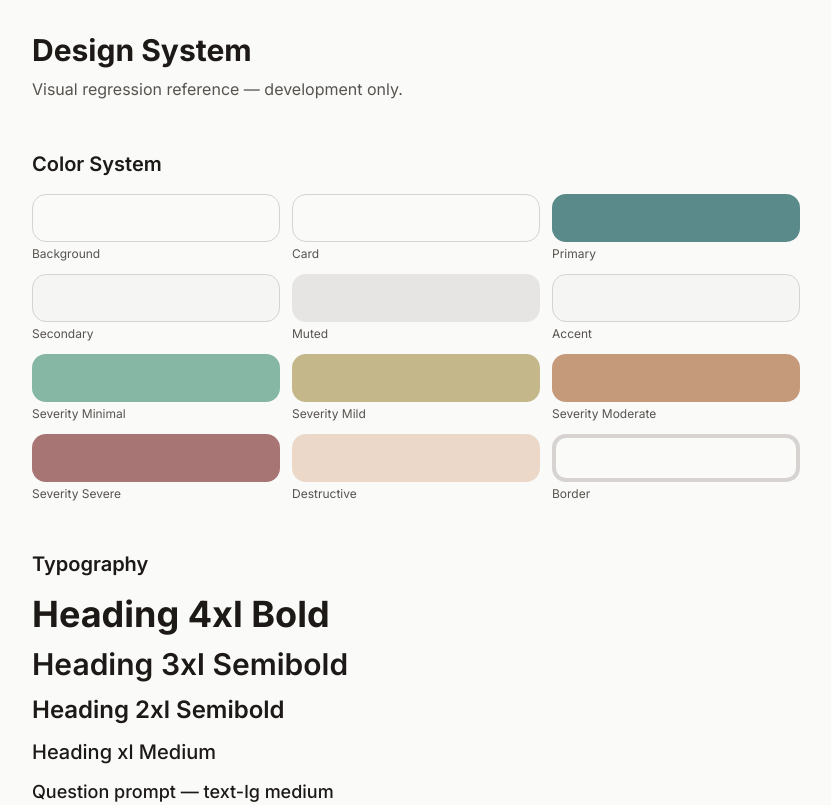
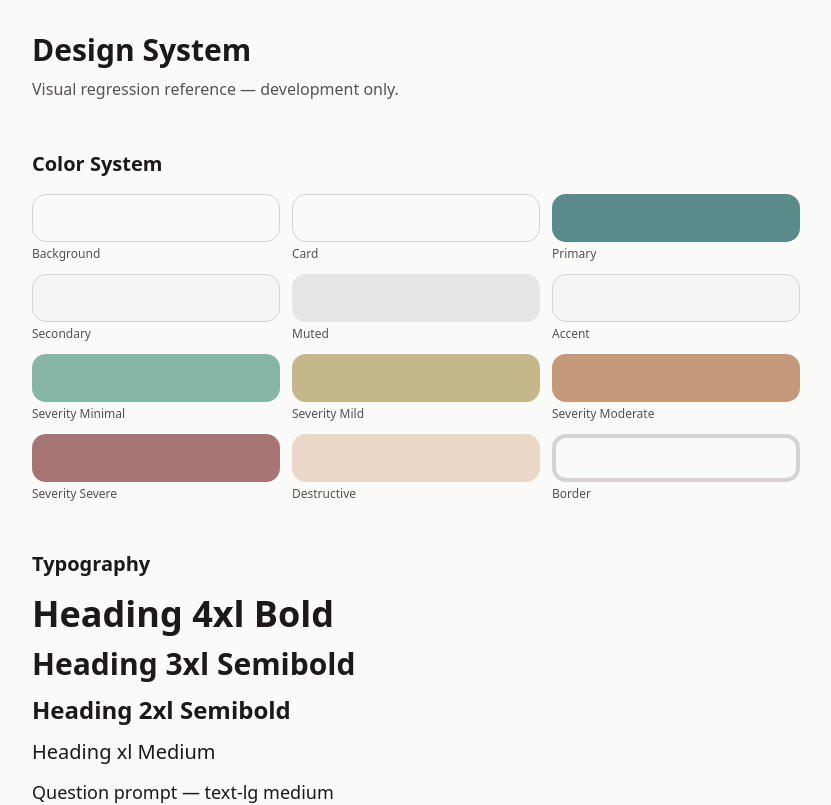
Before and after one commit to lostsreeni/mental-meter, a Next.js app: page /design in a window 1280 px wide. Shown: the top 805 px of the page, without its empty margins (224-1055 px from the left). Built offline with nearby package versions, Linux system fonts and the light colour scheme.

Commit message:
Use system fonts to unblock offline/CI builds

```diff
--- a/src/app/globals.css
+++ b/src/app/globals.css
@@ -5,7 +5,7 @@
 
 @theme inline {
   /* Typography */
-  --font-sans: var(--font-inter);
+  --font-sans: ui-sans-serif, system-ui, -apple-system, Segoe UI, Roboto, Helvetica, Arial, sans-serif;
   --font-mono: ui-monospace, SFMono-Regular, Menlo, Monaco, Consolas, monospace;
 
   /* Semantic color tokens mapped from CSS vars */
@@ -142,7 +142,7 @@
 /* ─── Base layer ─── */
 @layer base {
   html {
-    font-family: var(--font-inter), ui-sans-serif, system-ui, sans-serif;
+    font-family: var(--font-sans);
     font-feature-settings: 'cv02', 'cv03', 'cv04', 'cv11';
     text-rendering: optimizeLegibility;
     -webkit-font-smoothing: antialiased;
--- a/src/app/layout.tsx
+++ b/src/app/layout.tsx
@@ -1,15 +1,9 @@
 import type { Metadata, Viewport } from "next";
-import { Inter } from "next/font/google";
 import "./globals.css";
 import { cn } from "@/lib/utils";
 import { InstallPrompt } from "@/components/InstallPrompt";
 import { UpdateToast } from "@/components/UpdateToast";
 
-const inter = Inter({
-  subsets: ["latin"],
-  variable: "--font-inter",
-  display: "swap",
-});
 
 export const metadata: Metadata = {
   title: "MindMeter",
@@ -39,7 +33,7 @@ export default function RootLayout({
   children: React.ReactNode;
 }>) {
   return (
-    <html lang="en" className={cn("antialiased", inter.variable, "font-sans")}>
+    <html lang="en" className={cn("antialiased", "font-sans") }>
       <head>
         <meta name="referrer" content="no-referrer" />
       </head>
```
